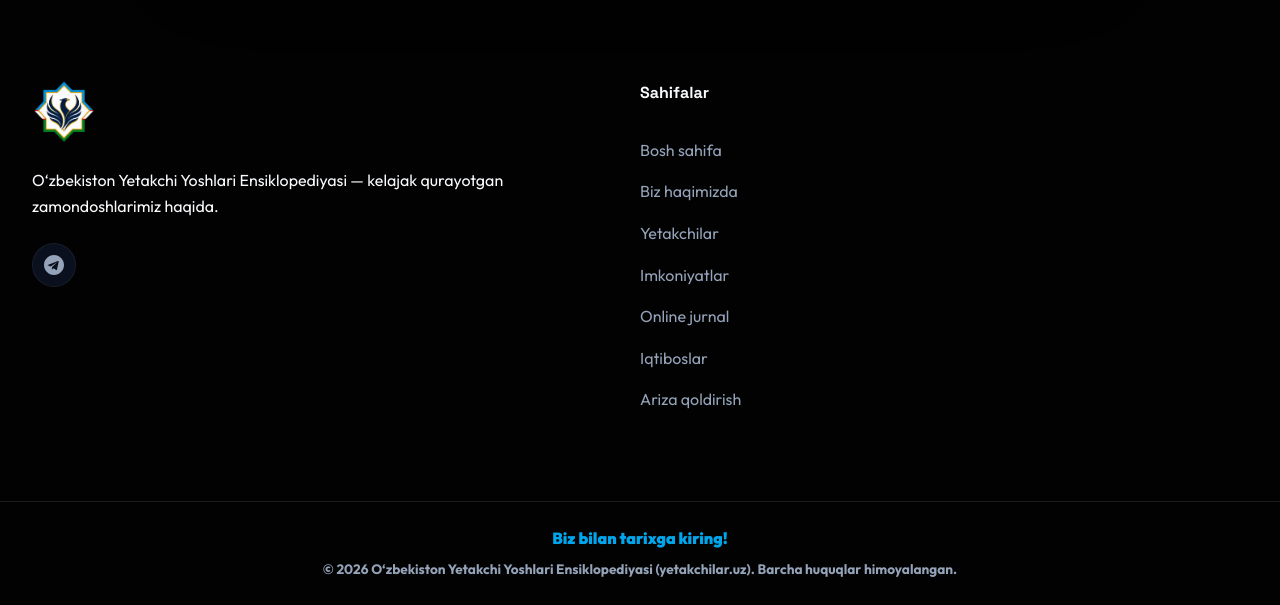
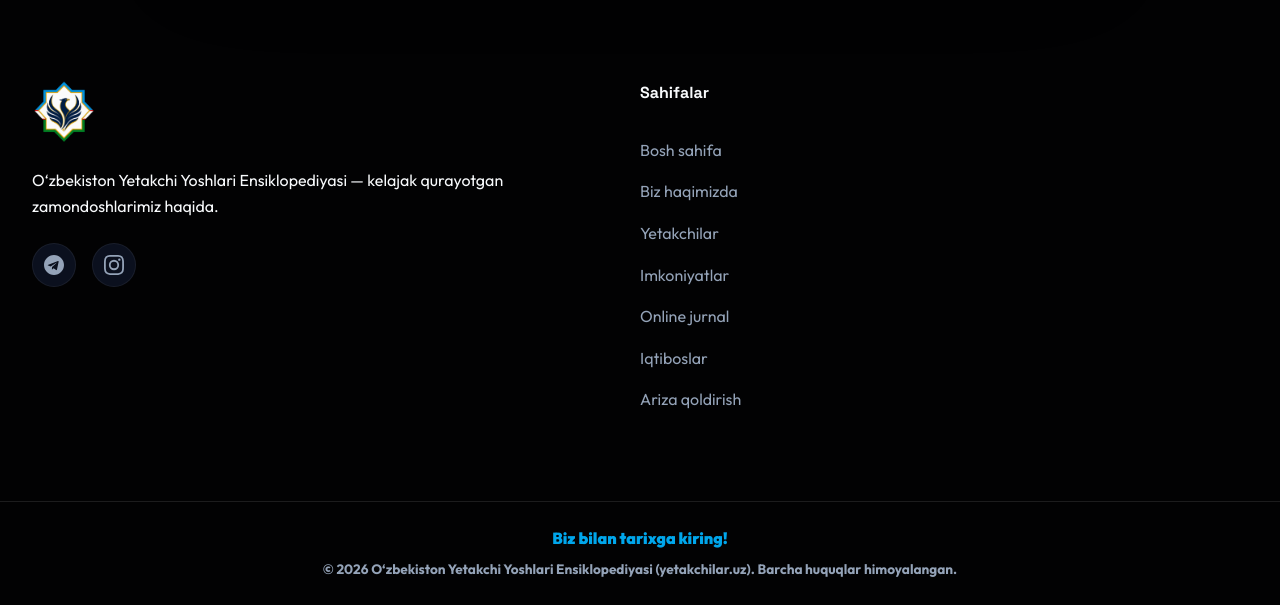
Before and after one commit to miketyson72217/yetakchilar, a Django app: page /imkoniyatlar in a window 1280 px wide. Shown: the part 1113-1718 px from the top of the page. Run offline with Django 5.2, Linux system fonts and the light colour scheme; data that the repository does not hold is empty; parts of the project's set-up code (start-up, migrations or seed data) failed here and were passed over.

Commit message:
fix: add missing Instagram link to imkoniyatlar.html footer

```diff
--- a/templates/imkoniyatlar.html
+++ b/templates/imkoniyatlar.html
@@ -182,8 +182,11 @@
         <img src="/static/images/main_logo.png" alt="O‘zYYE Logo" class="footer-logo" id="footer-logo" />
         <p class="footer-desc">O‘zbekiston Yetakchi Yoshlari Ensiklopediyasi — kelajak qurayotgan zamondoshlarimiz haqida.</p>
         <div class="footer-social" id="footer-social">
-          <a href="https://t.me/uzyye_rasmiy" target="_blank" class="social-link" id="social-telegram">
+          <a href="https://t.me/uzyye_rasmiy" target="_blank" class="social-link" id="social-telegram" aria-label="Telegram">
             <svg viewBox="0 0 24 24" fill="currentColor"><path d="M12 0C5.373 0 0 5.373 0 12s5.373 12 12 12 12-5.373 12-12S18.627 0 12 0zm5.562 8.248l-1.97 9.289c-.145.658-.537.818-1.084.508l-3-2.21-1.447 1.394c-.16.16-.295.295-.605.295l.213-3.053 5.56-5.023c.242-.213-.054-.333-.373-.12l-6.871 4.326-2.962-.924c-.643-.204-.657-.643.136-.953l11.57-4.461c.537-.194 1.006.131.833.932z"/></svg>
+          </a>
+          <a href="#" class="social-link" id="social-instagram" aria-label="Instagram">
+            <svg viewBox="0 0 24 24" fill="currentColor"><path d="M12 2.163c3.204 0 3.584.012 4.85.07 3.252.148 4.771 1.691 4.919 4.919.058 1.265.069 1.645.069 4.849 0 3.205-.012 3.584-.069 4.849-.149 3.225-1.664 4.771-4.919 4.919-1.266.058-1.644.07-4.85.07-3.204 0-3.584-.012-4.849-.07-3.26-.149-4.771-1.699-4.919-4.92-.058-1.265-.07-1.644-.07-4.849 0-3.204.013-3.583.07-4.849.149-3.227 1.664-4.771 4.919-4.919 1.266-.057 1.645-.069 4.849-.069zM12 0C8.741 0 8.333.014 7.053.072 2.695.272.273 2.69.073 7.052.014 8.333 0 8.741 0 12c0 3.259.014 3.668.072 4.948.2 4.358 2.618 6.78 6.98 6.98C8.333 23.986 8.741 24 12 24c3.259 0 3.668-.014 4.948-.072 4.354-.2 6.782-2.618 6.979-6.98.059-1.28.073-1.689.073-4.948 0-3.259-.014-3.667-.072-4.947-.196-4.354-2.617-6.78-6.979-6.98C15.668.014 15.259 0 12 0zm0 5.838a6.162 6.162 0 100 12.324 6.162 6.162 0 000-12.324zM12 16a4 4 0 110-8 4 4 0 010 8zm6.406-11.845a1.44 1.44 0 100 2.881 1.44 1.44 0 000-2.881z"/></svg>
           </a>
         </div>
       </div>
```
